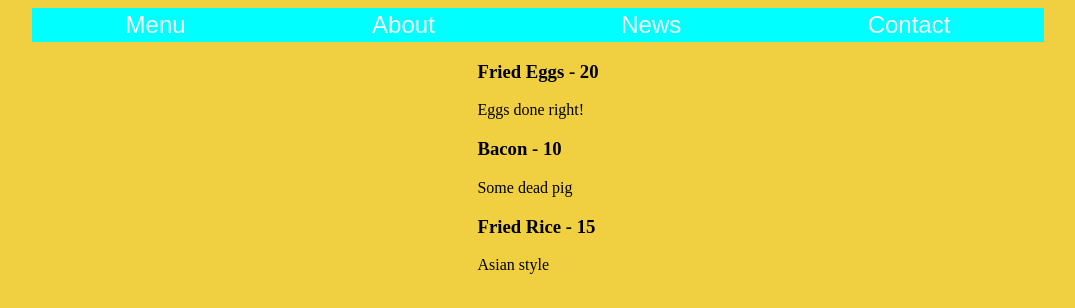
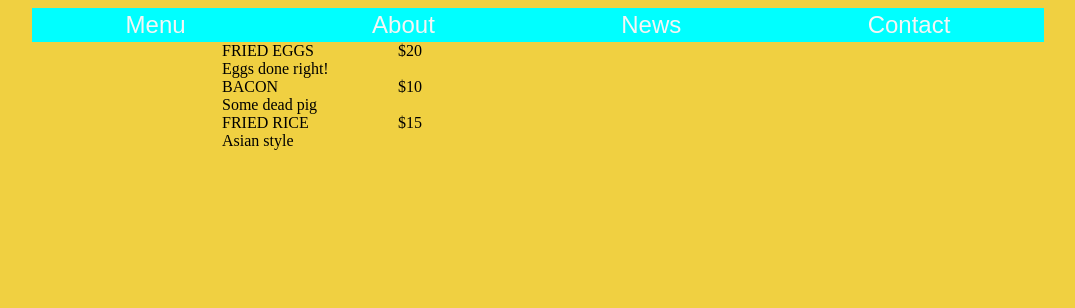
Before and after one commit to Atlas-1510/restaurant-project, a plain HTML site: page index.html in a window 1280 px wide. Both pictures are taken after a click on the button "Menu". Shown: the whole page, without its empty margins (102-1177 px from the left). Drawn offline with Linux system fonts and the light colour scheme.

Commit message:
Before swapping flexbox for grid

```diff
--- a/index.css
+++ b/index.css
@@ -54,3 +54,23 @@ body {
     0% { opacity: 0;}
     100% { opacity: 1;}
 }
+
+/* ************************************ Module Stuff ************************************ */
+
+#contentHolder {
+    width: 50%;
+}
+
+
+/* ************************************ Menu Stuff ************************************ */
+
+.menuItem {
+    display: flex;
+    flex-direction: column;
+    width: 200px;
+}
+
+.menuAndPriceHolder {
+    display: flex;
+    justify-content: space-between;
+}
--- a/modules/menu.js
+++ b/modules/menu.js
@@ -10,11 +10,25 @@ export const generateMenuContent = () => {
     const menuItemMaker = (name, price, description) => {
         let menuItem = document.createElement("div")
         menuItem.classList.add("menuItem")
-        let menuTitle = generateTitle(`${name} - ${price}`, "h3")
-        menuItem.appendChild(menuTitle)
+
+        // Basic menu item structure
+        let menuAndPriceHolder = document.createElement("div")
+        menuAndPriceHolder.classList.add("menuAndPriceHolder")
+        menuItem.appendChild(menuAndPriceHolder)
+        let menuTitle = document.createElement("div")
+        menuAndPriceHolder.appendChild(menuTitle)
+        let menuPrice = document.createElement("div")
+        menuAndPriceHolder.appendChild(menuPrice)
         let menuItemDescription = document.createElement("div")
+        menuItem.appendChild(menuItemDescription)
+
+        //Insert menu item details
+        menuTitle.textContent = name.toUpperCase()
+        menuPrice.textContent = `$${price}`
         menuItemDescription.textContent = description
-        menuItem.appendChild(menuItemDescription)
+
+
+        // Publish menu item
         menuItems.push(menuItem)
     }
 
```
